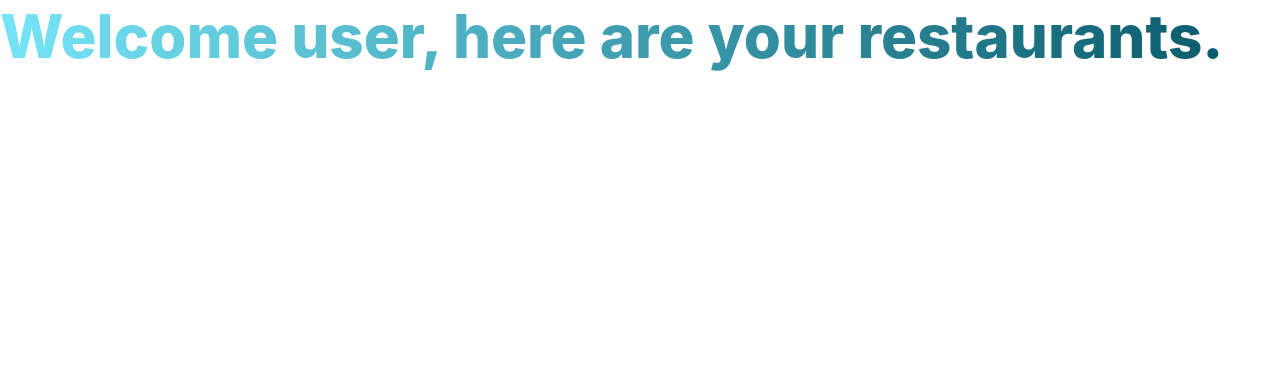
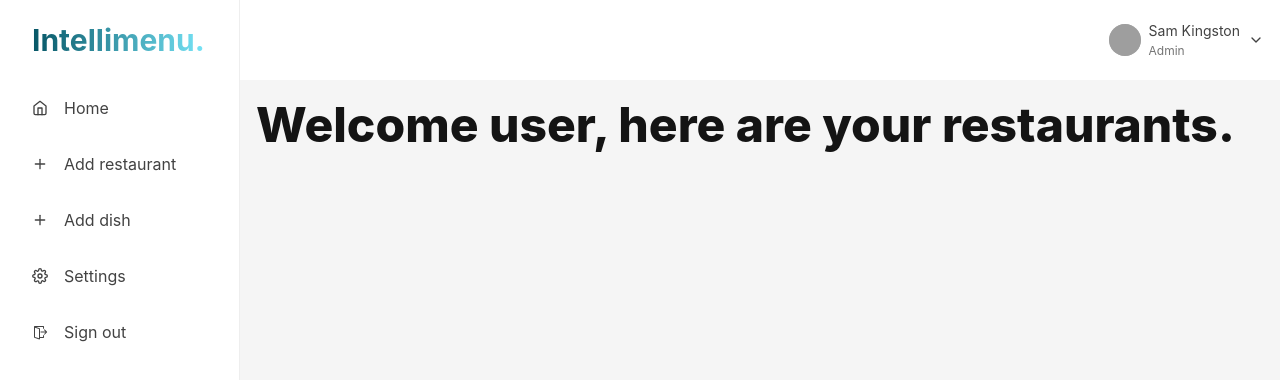
Before and after one commit to s-kngstn/intelli-menu, a Next.js app: page / in a window 1280 px wide. Shown: the top 380 px of the page. Built offline with nearby package versions, Linux system fonts and the light colour scheme; grey boxes are pictures that could not be loaded.

Commit message:
sidebard with header and navi components built out - needs correct routing for all links

```diff
--- a/pages/_app.tsx
+++ b/pages/_app.tsx
@@ -1,7 +1,8 @@
 import { ChakraProvider, extendTheme } from "@chakra-ui/react";
 import "reset-css";
 import type { AppProps } from "next/app";
-import PageLayout from "../src/components/pageLayout";
+// import PageLayout from "../src/components/pageLayout";
+import SidebarWithHeader from "../src/components/nav-sidebar/sidebarWithNav";
 
 // React Providers:
 // A provider is a component that provides context for your whole application.
@@ -39,9 +40,9 @@ const theme = extendTheme({
 const MyApp = ({ Component, pageProps }: AppProps) => {
   return (
     <ChakraProvider theme={theme}>
-      <PageLayout>
+      <SidebarWithHeader>
         <Component {...pageProps} />
-      </PageLayout>
+      </SidebarWithHeader>
     </ChakraProvider>
   );
 };
--- a/pages/index.tsx
+++ b/pages/index.tsx
@@ -8,9 +8,10 @@ const Home: NextPage = () => {
         Welcome user, here are your restaurants.
       </Heading> */}
       <Heading
-        bgGradient="linear(to-l, #065666, #76E4F7)"
-        bgClip="text"
-        fontSize="6xl"
+        // bgGradient="linear(to-l, #065666, #76E4F7)"
+        // bgClip="text"
+        color="blackAlpha.900"
+        fontSize="5xl"
         fontWeight="extrabold"
       >
         Welcome user, here are your restaurants.
--- /dev/null
+++ b/src/components/nav-sidebar/mobileNav.tsx
@@ -0,0 +1,96 @@
+import { Box, Flex, FlexProps, HStack, VStack } from "@chakra-ui/layout";
+import {
+  Menu,
+  MenuDivider,
+  MenuItem,
+  MenuList,
+  useColorModeValue,
+  Text,
+  IconButton,
+  MenuButton,
+  Avatar,
+} from "@chakra-ui/react";
+import { FiChevronDown, FiMenu } from "react-icons/fi";
+
+interface MobileProps extends FlexProps {
+  onOpen: () => void;
+}
+const MobileNav = ({ onOpen, ...rest }: MobileProps) => {
+  return (
+    <Flex
+      ml={{ base: 0, md: 60 }}
+      px={{ base: 4, md: 4 }}
+      height="20"
+      alignItems="center"
+      bg={useColorModeValue("white", "gray.900")}
+      borderBottomWidth="1px"
+      borderBottomColor={useColorModeValue("gray.200", "gray.700")}
+      justifyContent={{ base: "space-between", md: "flex-end" }}
+      {...rest}
+    >
+      <IconButton
+        display={{ base: "flex", md: "none" }}
+        onClick={onOpen}
+        variant="outline"
+        aria-label="open menu"
+        icon={<FiMenu />}
+      />
+
+      <Text
+        display={{ base: "flex", md: "none" }}
+        fontWeight="bold"
+        fontSize="3xl"
+        fontFamily="var(--chakra-fonts-heading)"
+        bgGradient="linear(to-l, #76E4F7, #065666)"
+        bgClip="text"
+      >
+        Intellimenu.
+      </Text>
+
+      <HStack spacing={{ base: "0", md: "6" }}>
+        <Flex alignItems="center">
+          <Menu>
+            <MenuButton
+              py={2}
+              transition="all 0.3s"
+              _focus={{ boxShadow: "none" }}
+            >
+              <HStack>
+                <Avatar
+                  size="sm"
+                  src="https://samkingston.xyz/static/media/me2.684d4a8f.jpg"
+                />
+                <VStack
+                  display={{ base: "none", md: "flex" }}
+                  alignItems="flex-start"
+                  spacing="1px"
+                  ml="2"
+                >
+                  <Text fontSize="sm">Sam Kingston</Text>
+                  <Text fontSize="xs" color="gray.600">
+                    Admin
+                  </Text>
+                </VStack>
+                <Box display={{ base: "none", md: "flex" }}>
+                  <FiChevronDown />
+                </Box>
+              </HStack>
+            </MenuButton>
+            <MenuList
+              bg={useColorModeValue("white", "gray.900")}
+              borderColor={useColorModeValue("gray.200", "gray.700")}
+            >
+              <MenuItem>Profile</MenuItem>
+              <MenuItem>Settings</MenuItem>
+              <MenuItem>Billing</MenuItem>
+              <MenuDivider />
+              <MenuItem>Sign out</MenuItem>
+            </MenuList>
+          </Menu>
+        </Flex>
+      </HStack>
+    </Flex>
+  );
+};
+
+export default MobileNav;
--- /dev/null
+++ b/src/components/nav-sidebar/navItem.tsx
@@ -0,0 +1,45 @@
+import { FlexProps, Link, Flex, Icon } from "@chakra-ui/react";
+import { ReactText } from "react";
+import { IconType } from "react-icons";
+
+interface NavItemProps extends FlexProps {
+  icon: IconType;
+  children: ReactText;
+}
+const NavItem = ({ icon, children, ...rest }: NavItemProps) => {
+  return (
+    <Link
+      href="/"
+      style={{ textDecoration: "none" }}
+      _focus={{ boxShadow: "none" }}
+    >
+      <Flex
+        align="center"
+        p="4"
+        mx="4"
+        borderRadius="lg"
+        role="group"
+        cursor="pointer"
+        _hover={{
+          bg: "#065666",
+          color: "white",
+        }}
+        {...rest}
+      >
+        {icon && (
+          <Icon
+            mr="4"
+            fontSize="16"
+            _groupHover={{
+              color: "white",
+            }}
+            as={icon}
+          />
+        )}
+        {children}
+      </Flex>
+    </Link>
+  );
+};
+
+export default NavItem;
--- /dev/null
+++ b/src/components/nav-sidebar/sidebarContent.tsx
@@ -0,0 +1,62 @@
+import {
+  Box,
+  CloseButton,
+  Flex,
+  useColorModeValue,
+  Text,
+  BoxProps,
+} from "@chakra-ui/react";
+import { FiHome, FiPlus, FiSettings } from "react-icons/fi";
+import { VscSignOut } from "react-icons/vsc";
+import { IconType } from "react-icons";
+import NavItem from "./navItem";
+
+interface LinkItemProps {
+  name: string;
+  icon: IconType;
+}
+const LinkItems: Array<LinkItemProps> = [
+  { name: "Home", icon: FiHome },
+  { name: "Add restaurant", icon: FiPlus },
+  { name: "Add dish", icon: FiPlus },
+  { name: "Settings", icon: FiSettings },
+  { name: "Sign out", icon: VscSignOut },
+];
+
+interface SidebarProps extends BoxProps {
+  onClose: () => void;
+}
+
+const SidebarContent = ({ onClose, ...rest }: SidebarProps) => {
+  return (
+    <Box
+      transition="3s ease"
+      bg={useColorModeValue("white", "gray.900")}
+      borderRight="1px"
+      borderRightColor={useColorModeValue("gray.200", "gray.700")}
+      w={{ base: "full", md: 60 }}
+      pos="fixed"
+      h="full"
+      {...rest}
+    >
+      <Flex h="20" alignItems="center" mx="8" justifyContent="space-between">
+        <Text
+          fontSize="3xl"
+          fontFamily="var(--chakra-fonts-heading)"
+          fontWeight="bold"
+          bgGradient="linear(to-l, #76E4F7, #065666)"
+          bgClip="text"
+        >
+          Intellimenu.
+        </Text>
+        <CloseButton display={{ base: "flex", md: "none" }} onClick={onClose} />
+      </Flex>
+      {LinkItems.map((link) => (
+        <NavItem key={link.name} icon={link.icon}>
+          {link.name}
+        </NavItem>
+      ))}
+    </Box>
+  );
+};
+export default SidebarContent;
--- /dev/null
+++ b/src/components/nav-sidebar/sidebarWithNav.tsx
@@ -0,0 +1,42 @@
+import React, { ReactNode } from "react";
+import {
+  Box,
+  Drawer,
+  DrawerContent,
+  useColorModeValue,
+  useDisclosure,
+} from "@chakra-ui/react";
+import SidebarContent from "./sidebarContent";
+import MobileNav from "./mobileNav";
+
+const SidebarWithHeader = ({ children }: { children: ReactNode }) => {
+  const { isOpen, onOpen, onClose } = useDisclosure();
+  return (
+    <Box minH="100vh" bg={useColorModeValue("gray.100", "gray.900")}>
+      <SidebarContent
+        onClose={() => onClose}
+        display={{ base: "none", md: "block" }}
+      />
+      <Drawer
+        autoFocus={false}
+        isOpen={isOpen}
+        placement="left"
+        onClose={onClose}
+        returnFocusOnClose={false}
+        onOverlayClick={onClose}
+        size="full"
+      >
+        <DrawerContent>
+          <SidebarContent onClose={onClose} />
+        </DrawerContent>
+      </Drawer>
+      {/* mobilenav */}
+      <MobileNav onOpen={onOpen} />
+      <Box ml={{ base: 0, md: 60 }} p="4">
+        {children}
+      </Box>
+    </Box>
+  );
+};
+
+export default SidebarWithHeader;
```
